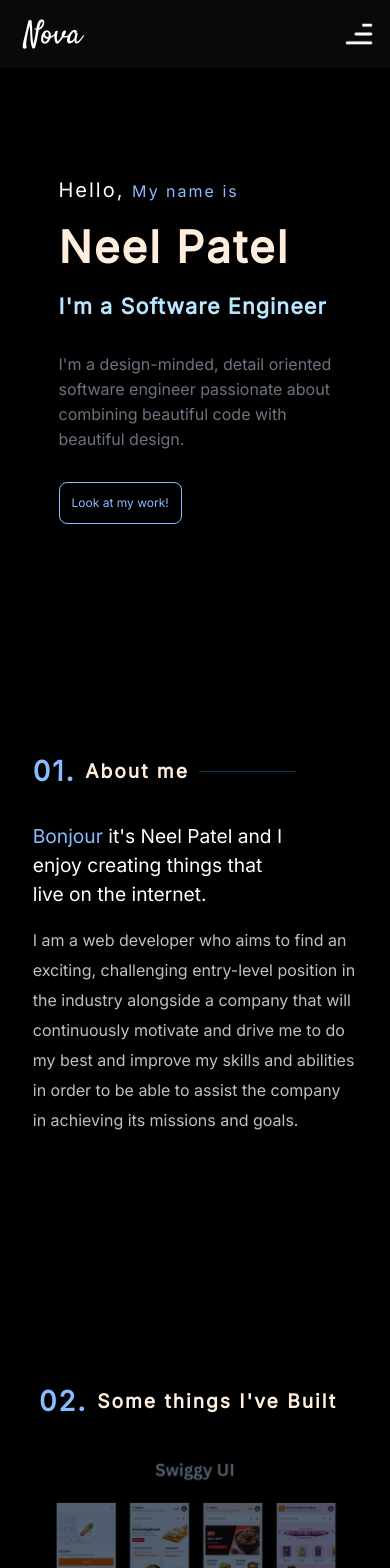
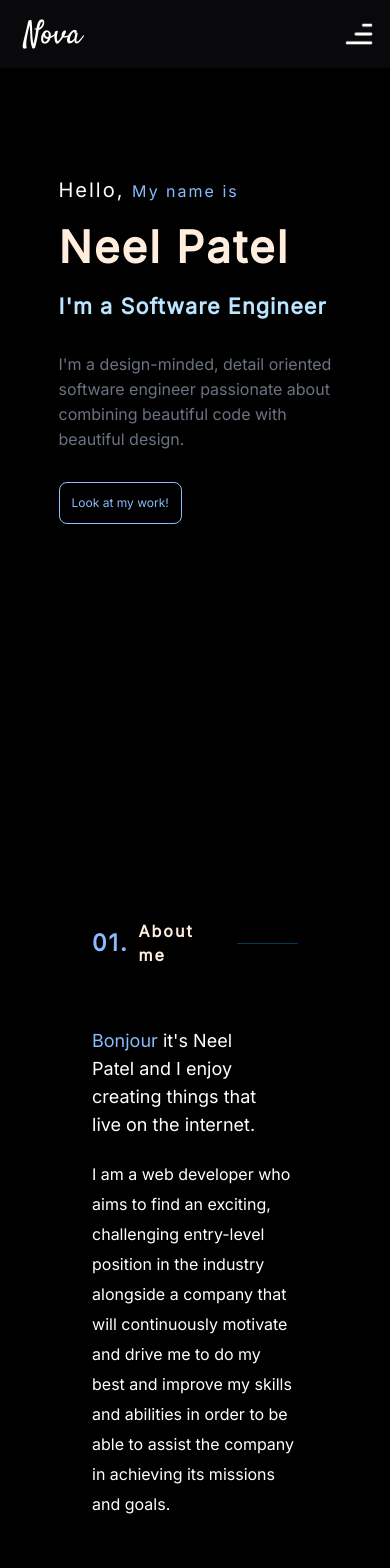
Before and after one commit to Neel2107/portfolio, a React (Vite) app: page / in a window 390 px wide. Shown: the top 1568 px of the page. Built offline with nearby package versions, Linux system fonts and the light colour scheme.

Commit message:
chore: moved about me section

```diff
--- a/src/components/AboutMeSection/AboutMeSection.jsx
+++ b/src/components/AboutMeSection/AboutMeSection.jsx
@@ -1,41 +1,55 @@
-import React, { useEffect } from "react";
-import anim from "./../../touch"
-import  './AboutMeSection.scss';
+import { motion } from "framer-motion";
+import React from "react";
+
 const AboutMeSection = () => {
-  useEffect(() =>{
-    anim();
-  },[anim])
   return (
-    <>
-
-    <div className="aboutMeSection " id="about">
-      <div className="smallAboutContainer">
-
-      </div>
-      <div className="aboutContainer">
-        <div className="titleContainer hidden show">
-          <span className="tabNames">
-            <span>01.</span>
+    <motion.div
+      className="tw-flex tw-items-center tw-justify-center tw-min-h-screen tw-w-full tw-px-[17%] tw-py-[5%] tw-z-20 md:tw-mt-0 tw-mt-[60%]"
+      id="about"
+      initial={{ opacity: 0 }}
+      whileInView={{ opacity: 1 }}
+      viewport={{ once: true }}
+      transition={{ duration: 0.6 }}
+    >
+      <div className="tw-flex tw-flex-col tw-h-full md:tw-p-0 tw-px-[10%] tw-py-[10%] tw-w-full">
+        <motion.div
+          className="tw-flex tw-items-center tw-pb-[30px] tw-w-full md:tw-pb-[30px]"
+          initial={{ opacity: 0, y: 20 }}
+          whileInView={{ opacity: 1, y: 0 }}
+          viewport={{ once: true }}
+          transition={{ duration: 0.6, delay: 0.2 }}
+        >
+          <span className="tw-text-[#fed] md:tw-text-[1.875em] tw-text-base tw-font-semibold tw-tracking-[2px] tw-mr-[10px] tw-flex tw-items-center">
+            <span className="tw-text-[#89bbfe] tw-text-[1.438em] tw-mr-[10px]">01.</span>
             About me
           </span>
-          <div className="titleHrLine"></div>
+          <div className="tw-h-[0.5px] tw-w-[30%] tw-bg-[#003b5d]"></div>
+        </motion.div>
+
+        <div className="tw-flex md:tw-flex-row tw-flex-col tw-justify-center tw-pt-[30px]">
+          <motion.span
+            className="md:tw-text-2xl tw-text-lg md:tw-font-semibold tw-font-normal md:tw-text-right tw-text-left md:tw-mr-5 tw-mr-0 md:tw-w-max tw-w-[80%] tw-overflow-hidden tw-text-ellipsis"
+            initial={{ opacity: 0, x: -50 }}
+            whileInView={{ opacity: 1, x: 0 }}
+            viewport={{ once: true }}
+            transition={{ duration: 0.6, delay: 0.4 }}
+          >
+            <span className="tw-text-[#89bbfe]">Bonjour </span>
+            it's Neel Patel and I enjoy creating things that live on the internet.
+          </motion.span>
+
+          <motion.p
+            className="md:tw-border-l-[5px] tw-border-l-0 tw-border-[#cacaca] tw-text-silver md:tw-text-lg tw-text-base tw-leading-[30px] md:tw-pl-5 tw-pl-0 tw-w-full md:tw-pt-0 tw-pt-5"
+            initial={{ opacity: 0, x: 50 }}
+            whileInView={{ opacity: 1, x: 0 }}
+            viewport={{ once: true }}
+            transition={{ duration: 0.6, delay: 0.6 }}
+          >
+            I am a web developer who aims to find an exciting, challenging entry-level position in the industry alongside a company that will continuously motivate and drive me to do my best and improve my skills and abilities in order to be able to assist the company in achieving its missions and goals.
+          </motion.p>
         </div>
-        <div className="mainAboutContainer">
-        <div className="aboutII hidden show">
-            <span id="about-info" className="aboutInfo hidden show">
-                <span>Bonjour </span>
-                    it's  Neel Patel and I enjoy creating things that live on the internet.
-            </span>
-            <p className="aboutDisplay">
-            I am a web developer who aims to find an exciting, challenging entry-level position in the industry alongside a company that will continuously motivate and drive me to do my best and improve my skills and abilities in order to be able to assist the company in achieving its missions and goals.
-            </p>
-        </div>
-        </div>
-
       </div>
-    </div>
-
-    </>
+    </motion.div>
   );
 };
 
--- a/src/components/AboutMeSection/AboutMeSection.scss
+++ /dev/null
@@ -1,151 +0,0 @@
-.aboutMeSection {
-    align-items: center;
-    display: flex;
-    height: max-content;
-    justify-content: center;
-    min-height: 100vh;
-    width: 100%;
-    padding: 5% 17%;
-    z-index: 20;
-
-
-    .aboutContainer {
-
-        display: flex;
-        flex-direction: column;
-        height: 100%;
-
-        .titleContainer {
-            align-items: center;
-            display: flex;
-            padding-bottom: 30px;
-            width: 100%;
-
-            .tabNames {
-                color: #fed;
-                font-size: 1.875em;
-                font-weight: 600;
-                letter-spacing: 2px;
-                margin-right: 10px;
-                display: flex;
-                align-items: center;
-
-
-                span {
-                    color: #89bbfe;
-                    font-size: 1.438em;
-                    margin-right: 10px;
-
-                }
-            }
-
-            .titleHrLine {
-                height: 0.5px;
-                width: 30%;
-                background-color: #003b5d;
-            }
-
-        }
-
-
-        .aboutII {
-            display: flex;
-            flex-direction: row;
-            justify-content: center;
-            padding-top: 30px;
-
-
-
-            .aboutInfo {
-                align-items: center;
-                font-size: 2em;
-                font-weight: 600;
-                margin: auto 20px auto auto;
-                text-align: right;
-                width: 100%;
-                width: max-content;
-
-                span {
-                    color: rgb(137, 187, 254);
-                }
-            }
-
-            .aboutDisplay {
-                border-left: 5px solid #cacaca;
-                color: silver;
-                font-size: 1.125em;
-                line-height: 30px;
-                padding-left: 20px;
-                width: 100%;
-            }
-        }
-
-
-    }
-
-
-}
-
-
-@media screen and (max-width: 770px) {
-    .aboutMeSection {
-        // font-size: 1rem;
-        display: flex;
-        flex-direction: column;
-        justify-content: center;
-        min-height: 90vh;
-        padding: 8%;
-        margin-top: 60%;
-        // max-height: 100%;
-
-        .aboutContainer {
-            max-width: 100vw;
-            padding: 10% 10%;
-            // background-color: rgba(0, 217, 255, 0.267);
-            // display: n;
-
-
-            .titleContainer {
-
-                padding-bottom: 0rem;
-
-                .tabNames {
-                    font-size: 1rem;
-                }
-
-            }
-
-
-            .mainAboutContainer {
-
-                .aboutII {
-                    display: flex;
-                    flex-direction: column;
-
-
-
-                    .aboutInfo {
-                        font-size: 1.2rem;
-                        text-align: left;
-                        width: 80%;
-                        overflow: hidden;
-                        text-overflow: ellipsis;
-                        font-weight: 400;
-                        margin: 0;
-
-
-
-                    }
-
-                    .aboutDisplay {
-                        padding-top: 5%;
-                        border-left: none;
-                        padding-left: 0;
-                        font-size: 1rem;
-                    }
-                }
-            }
-        }
-    }
-
-}
--- a/src/components/OtherProjects/OtherProjects.jsx
+++ b/src/components/OtherProjects/OtherProjects.jsx
@@ -2,9 +2,7 @@ import React, { useEffect } from "react";
 import "./OtherProjects.scss";
 import anim from "./../../touch.js";
 const OtherProjects = () => {
-  useEffect(() => {
-    anim();
-  }, [anim]);
+
 
   const projectData = [
     {
--- a/src/components/ProjectContainer/ProjectContainer.jsx
+++ b/src/components/ProjectContainer/ProjectContainer.jsx
@@ -4,9 +4,7 @@ import anim from "./../../touch.js";
 import { useEffect } from "react";
 
 const ProjectContainer = () => {
-    useEffect(() => {
-        anim();
-    }, [anim]);
+
     return (
         <>
             <div className="projectContainer" id="project">
```
Also changed, not shown: src/components/MainContainer/MainContainer.scss (deleted, +0 -139 lines).
